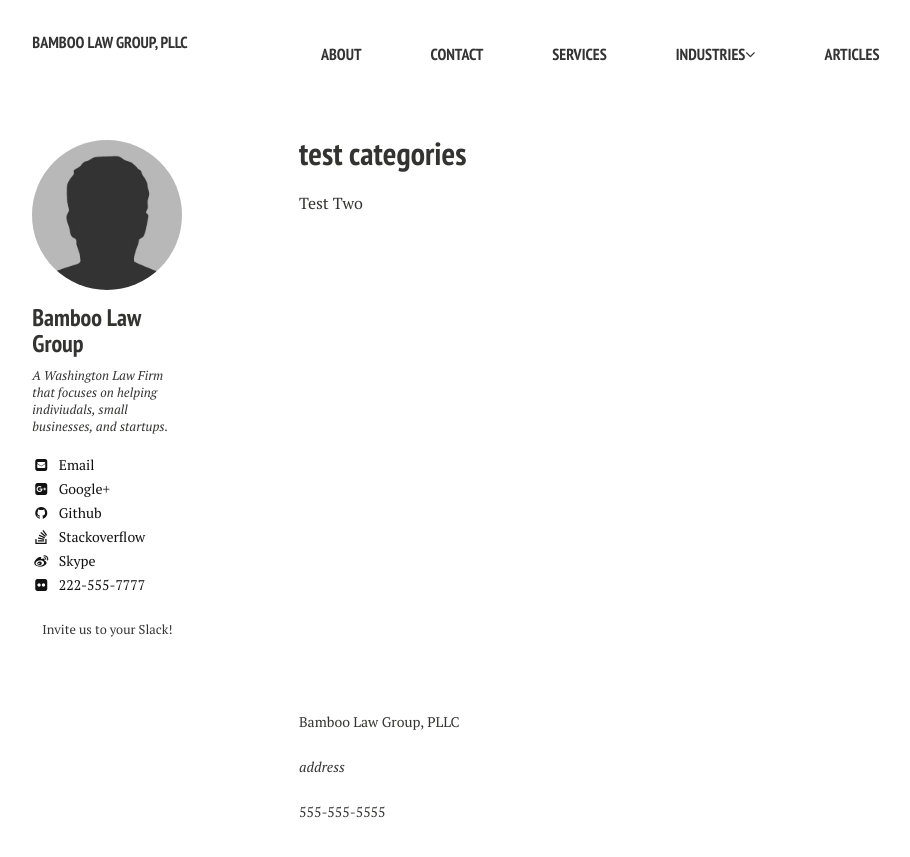
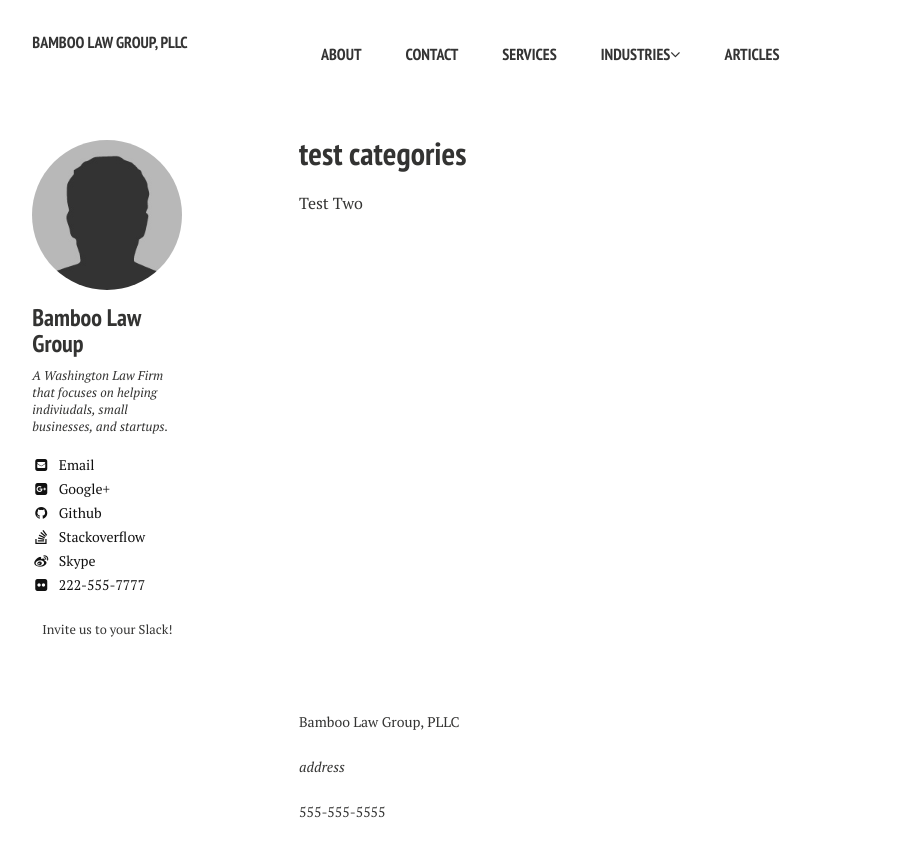
Before and after one commit to nerdyfergy/blg-site-mm3, a Jekyll site: the page built from articles/index.md, in a window 1280 px wide. Shown: the top 857 px of the page, without its empty margins (21-931 px from the left). Built offline with Jekyll 4.4.1, drawn with Linux system fonts in a browser that asks for light colours; nearby versions of some CDN libraries.

Commit message:
Update page.scss

```diff
--- a/_sass/page.scss
+++ b/_sass/page.scss
@@ -75,7 +75,8 @@ body {
 		}
 		@media #{$small} {
 			display: inline;
-			margin-right: 25px;
+			margin: 0 auto;
+			text-align: center;
 			white-space: nowrap;
 			border-bottom: 0 solid transparent;
 		}
```
